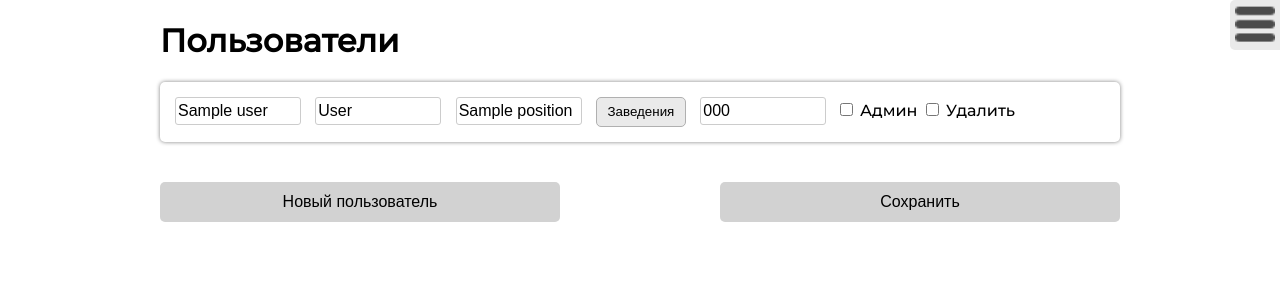
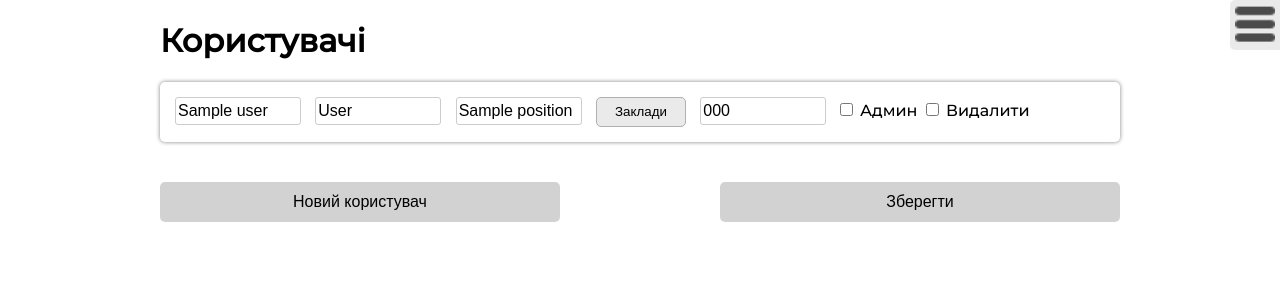
Before and after one commit to Bobako/auto_zakup, a Python web app: template FlaskApp/templates/users.html in a window 1280 px wide. Shown: the top 300 px of the page. Run offline with Jinja, Linux system fonts and the light colour scheme; the template is opened without the code that fills it: most values are stand-ins (such as "Sample title", 1, 10 or a date in 2020).

Commit message:
translate

```diff
--- a/FlaskApp/templates/users.html
+++ b/FlaskApp/templates/users.html
@@ -12,16 +12,16 @@
 </head>
 <body>
 <main>
-    <h1>Пользователи</h1>
+    <h1>Користувачі</h1>
     <div id="users">
         <form id="users_form" action="" method="post">
             {%for user in users%}
             <div class="db_el">
-                <input type="text" name="{{user.id}}:name" placeholder="Имя" value="{{user.name}}">
-                <input type="text" name="{{user.id}}:surname" placeholder="Фамилия" value="{{user.surname}}">
-                <input type="text" name="{{user.id}}:position" placeholder="Должность"
+                <input type="text" name="{{user.id}}:name" placeholder="Імя" value="{{user.name}}">
+                <input type="text" name="{{user.id}}:surname" placeholder="Фамілія" value="{{user.surname}}">
+                <input type="text" name="{{user.id}}:position" placeholder="Посада"
                        value="{{user.position}}">
-                <button type="button" class="fell_btn" onclick="fell(this)">Заведения</button>
+                <button type="button" class="fell_btn" onclick="fell(this)">Заклади</button>
                 <div class="fell_div fell_hidden">
                     {%for facility in facilities%}
                     {%if facility in user.facilities%}
@@ -32,7 +32,7 @@
                     <label for="{{user.id}}:facility_id">{{facility.name}}</label><br>
                     {%endfor%}
                 </div>
-                <input type="text" name="{{user.id}}:code" placeholder="ПИН-код" value="{{user.code}}">
+                <input type="text" name="{{user.id}}:code" placeholder="ПІН-код" value="{{user.code}}">
                 <span class="cb_span">
                 {%if user.is_admin%}
 
@@ -44,7 +44,7 @@
                 </span>
                 <span class="cb_span">
                 <input type="checkbox" id="{{user.id}}:delete" name="{{user.id}}:delete">
-                <label for="{{user.id}}:delete">Удалить</label>
+                <label for="{{user.id}}:delete">Видалити</label>
                      </span>
 
             </div>
@@ -62,21 +62,21 @@
                 {% endwith %}
             </p>
 
-            <input class="micro_btn right" type="submit" value="Сохранить">
+            <input class="micro_btn right" type="submit" value="Зберегти">
         </form>
-        <button class="micro_btn" id="new_el_button">Новый пользователь</button>
+        <button class="micro_btn" id="new_el_button">Новий користувач</button>
         <div class="template">
-            <input type="text" name="NEW:name" placeholder="Имя">
-            <input type="text" name="NEW:surname" placeholder="Фамилия">
-            <input type="text" name="NEW:position" placeholder="Должность">
-            <button type="button" class="fell_btn" onclick="fell(this)">Заведения</button>
+            <input type="text" name="NEW:name" placeholder="Імя">
+            <input type="text" name="NEW:surname" placeholder="Фамілія">
+            <input type="text" name="NEW:position" placeholder="Посада">
+            <button type="button" class="fell_btn" onclick="fell(this)">Заклад</button>
                 <div class="fell_div fell_hidden">
                     {%for facility in facilities%}
                     <input type="checkbox" name="NEW:fid_{{facility.id}}">
                     <label>{{facility.name}}</label><br>
                     {%endfor%}
                 </div>
-            <input type="text" name="NEW:code" placeholder="ПИН-код">
+            <input type="text" name="NEW:code" placeholder="ПІН-код">
             <span class="cb_span">
             <input type="checkbox" id="is_admin" name="NEW:is_admin">
             <label>Админ</label>
@@ -90,16 +90,16 @@
 <nav>
     <button class="nav_button hiden_nav_button"></button>
     <div class="hidden_nav_div">
-        <a href="{{url_for('index')}}">Заказы</a>
-        <a href="{{url_for('vendors_page')}}">Поставщики</a>
-        <a href="{{url_for('facilities_page')}}">Заведения</a>
-        <a href="{{url_for('users_page')}}">Пользователи</a>
-        <a href="{{url_for('products_page')}}">Товары</a>
-        <a href="{{url_for('units_page')}}">Единицы измерения</a>
+        <a href="{{url_for('index')}}">Замовлення</a>
+        <a href="{{url_for('vendors_page')}}">Постачальники</a>
+        <a href="{{url_for('facilities_page')}}">Заклади</a>
+        <a href="{{url_for('users_page')}}">Користувачі</a>
+        <a href="{{url_for('products_page')}}">Товари</a>
+        <a href="{{url_for('units_page')}}">Одиниці виміру</a>
         <a href="{{url_for('stats_page')}}">Статистика</a>
-        <a href="{{url_for('noti_page')}}">Оповещения</a>
-        <a href="{{url_for('order_format')}}">Формат заказа</a>
-        <a href="{{url_for('login')}}">Сменить аккаунт</a>
+        <a href="{{url_for('noti_page')}}">Сповіщення</a>
+        <a href="{{url_for('order_format')}}">Формат замовлення</a>
+        <a href="{{url_for('login')}}">Змінити аккаунт</a>
     </div>
 </nav>
 
```
